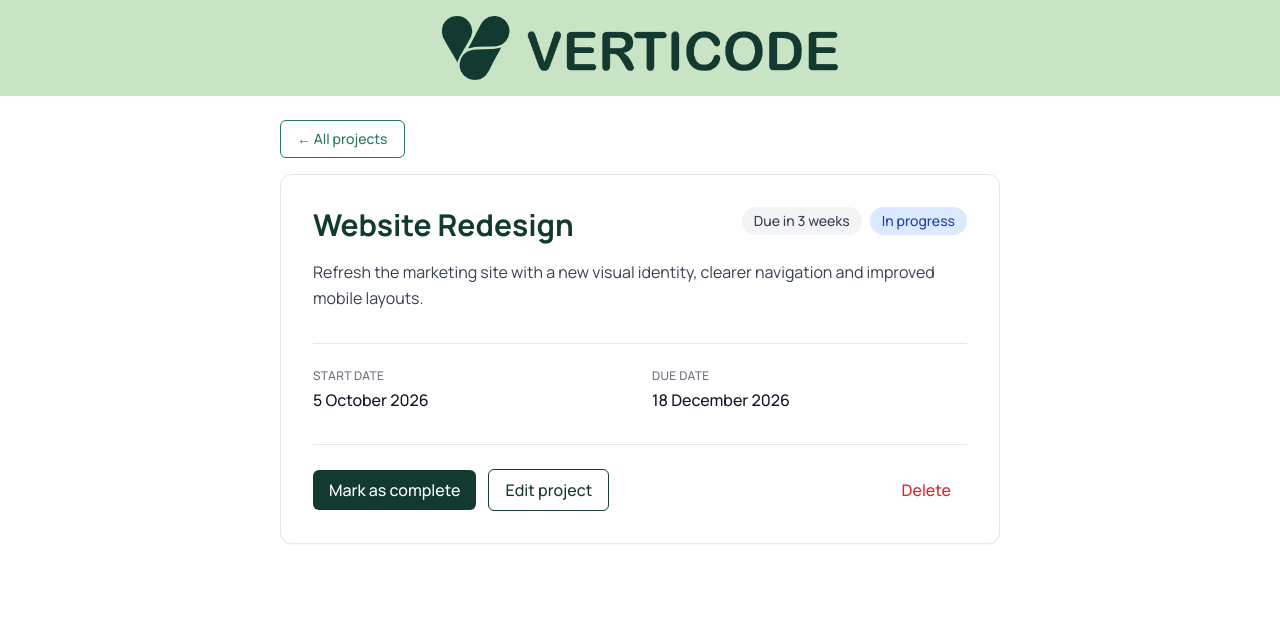
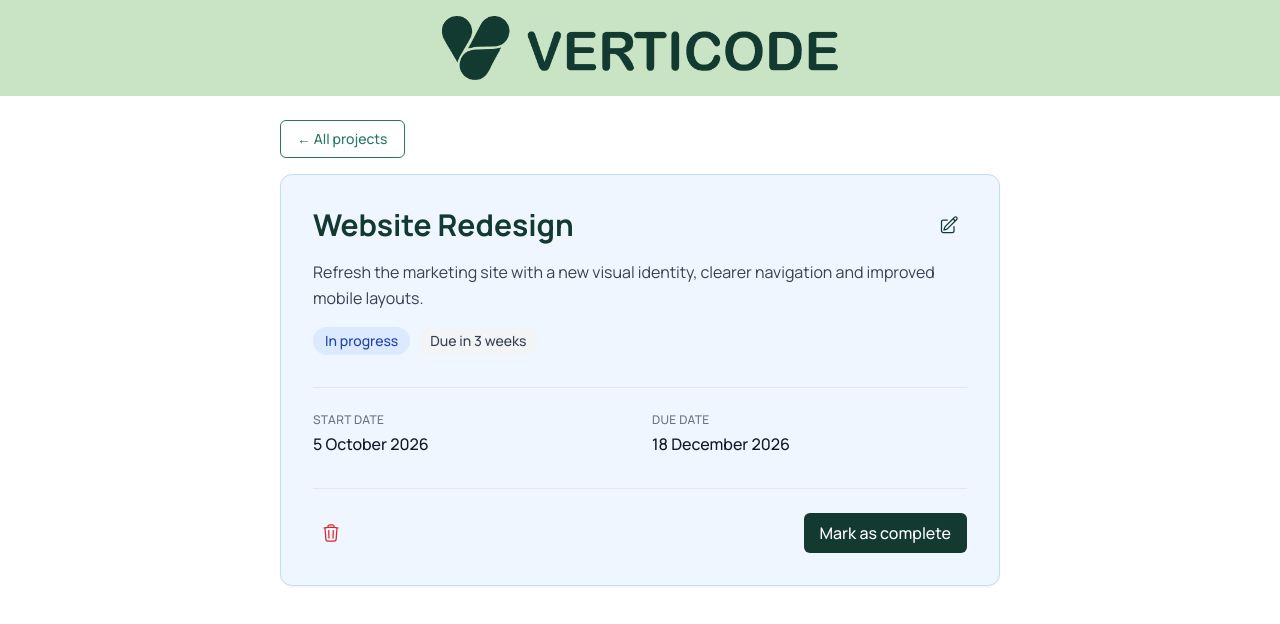
Before and after one commit to amorourke/Verticode-tech-test, a React (Vite) app: page /projects/1 in a window 1280 px wide. Shown: the top 624 px of the page. Built offline with nearby package versions, Linux system fonts and the light colour scheme.

Commit message:
project details UI edited, project status styles added to separate styles document since for consistency

```diff
--- a/src/components/ProjectDetails.tsx
+++ b/src/components/ProjectDetails.tsx
@@ -4,15 +4,12 @@ import { ProjectStatus, type IProject } from "../models/Project";
 import ProjectForm from "./ProjectForm";
 import { formatDate } from "../utils/formatDate";
 import { DUE_DATE_TONE_STYLES, getDueDateLabel } from "../utils/getDueDateLabel";
-
-const STATUS_STYLES: Record<ProjectStatus, string> = {
-  [ProjectStatus.NotStarted]: "bg-gray-100 text-gray-700",
-  [ProjectStatus.InProgress]: "bg-blue-100 text-blue-800",
-  [ProjectStatus.Complete]: "bg-light-green text-green",
-};
+import { OVERDUE_BORDER, STATUS_STYLES } from "../styles/statusStyles";
 
 const PILL = "rounded-full px-3 py-1 text-sm font-medium";
-const CARD ="mt-4 rounded-xl border border-gray-200 bg-white p-6 shadow-sm sm:p-8";
+const CARD_LAYOUT = "mt-4 rounded-xl border p-6 shadow-sm sm:p-8";
+const WHITE_CARD = `${CARD_LAYOUT} border-gray-200 bg-white`;
+const ICON_BUTTON = "rounded-md p-2";
 const BACK_LINK =
   "inline-block rounded-md border border-green-500 bg-transparent px-4 py-2 text-sm font-medium text-green-500 hover:bg-light-green-400";
 
@@ -31,7 +28,7 @@ export default function ProjectDetails({ projects, onDelete, onUpdate }: Project
   if (!project) {
     return (
       <section className="mx-auto w-full max-w-3xl p-6">
-        <div className={`${CARD} text-center`}>
+        <div className={`${WHITE_CARD} text-center`}>
           <p className="mb-4 text-gray-600">Project not found.</p>
           <Link to="/" className={BACK_LINK}>← All projects</Link>
         </div>
@@ -41,13 +38,15 @@ export default function ProjectDetails({ projects, onDelete, onUpdate }: Project
 
   const isEditing = editingId === project.id;
   const dueDateLabel = getDueDateLabel(project);
+  const styles = STATUS_STYLES[project.status];
+  const isOverdue = dueDateLabel?.tone === "overdue";
 
   return (
     <section className="mx-auto w-full max-w-3xl p-6">
       <Link to="/" className={BACK_LINK}>← All projects</Link>
 
       {isEditing ? (
-        <div className={CARD}>
+        <div className={WHITE_CARD}>
           <h1 className="text-2xl font-bold text-green">Edit project</h1>
           <ProjectForm
             initialValues={project}
@@ -60,22 +59,32 @@ export default function ProjectDetails({ projects, onDelete, onUpdate }: Project
           />
         </div>
       ) : (
-        <article className={CARD}>
-          <header className="flex flex-col-reverse items-start gap-3 sm:flex-row sm:justify-between">
+        <article className={`${CARD_LAYOUT} ${styles.card} ${isOverdue ? OVERDUE_BORDER : styles.border}`}>
+          <header className="flex items-start justify-between gap-4">
             <h1 className="text-3xl font-bold text-green">{project.name}</h1>
-            <div className="flex shrink-0 flex-wrap gap-2">
-              {dueDateLabel && (
-                <span className={`${PILL} ${DUE_DATE_TONE_STYLES[dueDateLabel.tone]}`}>
-                  {dueDateLabel.text}
-                </span>
-              )}
-              <span className={`${PILL} ${STATUS_STYLES[project.status]}`}>
-                {project.status}
-              </span>
-            </div>
+            <button
+              type="button"
+              onClick={() => setEditingId(project.id)}
+              aria-label="Edit project"
+              title="Edit project"
+              className={`${ICON_BUTTON} shrink-0 text-green hover:bg-black/5`}>
+              {/* pencil icon */}
+              <svg xmlns="http://www.w3.org/2000/svg" fill="none" viewBox="0 0 24 24" strokeWidth={1.5} stroke="currentColor" className="h-5 w-5" aria-hidden="true">
+                <path strokeLinecap="round" strokeLinejoin="round" d="m16.862 4.487 1.687-1.688a1.875 1.875 0 1 1 2.652 2.652L10.582 16.07a4.5 4.5 0 0 1-1.897 1.13L6 18l.8-2.685a4.5 4.5 0 0 1 1.13-1.897l8.932-8.931Zm0 0L19.5 7.125M18 14v4.75A2.25 2.25 0 0 1 15.75 21H5.25A2.25 2.25 0 0 1 3 18.75V8.25A2.25 2.25 0 0 1 5.25 6H10" />
+              </svg>
+            </button>
           </header>
 
           <p className="mt-4 leading-relaxed text-gray-700">{project.description}</p>
+
+          <div className="mt-4 flex flex-wrap gap-2">
+            <span className={`${PILL} ${styles.badge}`}>{project.status}</span>
+            {dueDateLabel && (
+              <span className={`${PILL} ${DUE_DATE_TONE_STYLES[dueDateLabel.tone]}`}>
+                {dueDateLabel.text}
+              </span>
+            )}
+          </div>
 
           <dl className="mt-8 grid gap-6 border-t border-gray-200 pt-6 sm:grid-cols-2">
             <div>
@@ -90,7 +99,19 @@ export default function ProjectDetails({ projects, onDelete, onUpdate }: Project
             </div>
           </dl>
 
-          <div className="mt-8 flex flex-wrap items-center gap-3 border-t border-gray-200 pt-6">
+          <div className="mt-8 flex items-center justify-between gap-3 border-t border-gray-200 pt-6">
+            <button
+              type="button"
+              onClick={() => onDelete(project.id)}
+              aria-label="Delete project"
+              title="Delete project"
+              className={`${ICON_BUTTON} text-red-600 hover:bg-red-100`}>
+              {/* bin icon */}
+              <svg xmlns="http://www.w3.org/2000/svg" fill="none" viewBox="0 0 24 24" strokeWidth={1.5} stroke="currentColor" className="h-5 w-5" aria-hidden="true">
+                <path strokeLinecap="round" strokeLinejoin="round" d="m14.74 9-.346 9m-4.788 0L9.26 9m9.968-3.21c.342.052.682.107 1.022.166m-1.022-.165L18.16 19.673a2.25 2.25 0 0 1-2.244 2.077H8.084a2.25 2.25 0 0 1-2.244-2.077L4.772 5.79m14.456 0a48.108 48.108 0 0 0-3.478-.397m-12 .562c.34-.059.68-.114 1.022-.165m0 0a48.11 48.11 0 0 1 3.478-.397m7.5 0v-.916c0-1.18-.91-2.164-2.09-2.201a51.964 51.964 0 0 0-3.32 0c-1.18.037-2.09 1.022-2.09 2.201v.916m7.5 0a48.667 48.667 0 0 0-7.5 0" />
+              </svg>
+            </button>
+
             {project.status === ProjectStatus.NotStarted && (
               <button
                 type="button"
@@ -107,18 +128,6 @@ export default function ProjectDetails({ projects, onDelete, onUpdate }: Project
                 Mark as complete
               </button>
             )}
-            <button
-              type="button"
-              onClick={() => setEditingId(project.id)}
-              className="rounded-md border border-green px-4 py-2 font-medium text-green hover:bg-light-green-400">
-              Edit project
-            </button>
-            <button
-              type="button"
-              onClick={() => onDelete(project.id)}
-              className="ml-auto rounded-md px-4 py-2 font-medium text-red-600 hover:bg-red-50">
-              Delete
-            </button>
           </div>
         </article>
       )}
--- a/src/components/ProjectList.tsx
+++ b/src/components/ProjectList.tsx
@@ -10,35 +10,10 @@ import {
 import { DUE_DATE_TONE_STYLES, getDueDateLabel } from "../utils/getDueDateLabel";
 import { STATUS_DISPLAY_ORDER, sortProjects } from "../utils/sortProjects";
 import { formatDate } from "../utils/formatDate";
+import { OVERDUE_BORDER, STATUS_STYLES } from "../styles/statusStyles";
 
 const LABEL = "mb-1 block text-xs font-medium";
 const SELECT = "w-full rounded-md border border-gray-300 px-2.5 py-1.5 text-sm";
-
-const STATUS_CARD_STYLES: Record<
-  ProjectStatus,
-  { background: string; border: string; badge: string; dot: string }
-> = {
-  [ProjectStatus.NotStarted]: {
-    background: "bg-gray-50 hover:bg-gray-100",
-    border: "border-gray-200",
-    badge: "bg-gray-200 text-gray-700",
-    dot: "bg-gray-400",
-  },
-  [ProjectStatus.InProgress]: {
-    background: "bg-blue-50 hover:bg-blue-100",
-    border: "border-blue-200",
-    badge: "bg-blue-100 text-blue-800",
-    dot: "bg-blue-500",
-  },
-  [ProjectStatus.Complete]: {
-    background: "bg-light-green-400/50 hover:bg-light-green-400",
-    border: "border-light-green-600",
-    badge: "bg-light-green text-green",
-    dot: "bg-green-400",
-  },
-};
-
-const OVERDUE_BORDER = "border-red-400 ring-2 ring-red-100";
 
 interface ProjectListProps {
   projects: IProject[];
@@ -49,7 +24,6 @@ export default function ProjectList({ projects }: ProjectListProps) {
   const filters = parseProjectFilters(searchParams);
   const visibleProjects = sortProjects(filterProjects(projects, filters));
 
-  // One section per status, skipping empty ones. visibleProjects is already sorted by due date.
   const sections = STATUS_DISPLAY_ORDER.map((status) => ({
     status,
     projects: visibleProjects.filter((project) => project.status === status),
@@ -143,7 +117,7 @@ export default function ProjectList({ projects }: ProjectListProps) {
           {sections.map((section) => (
             <section key={section.status}>
               <h2 className="mb-4 flex items-center gap-2 text-lg font-bold text-gray-900">
-                <span className={`h-2.5 w-2.5 rounded-full ${STATUS_CARD_STYLES[section.status].dot}`} />
+                <span className={`h-2.5 w-2.5 rounded-full ${STATUS_STYLES[section.status].dot}`} />
                 {section.status}
                 <span className="text-sm font-medium text-gray-500">{section.projects.length}</span>
               </h2>
@@ -151,13 +125,13 @@ export default function ProjectList({ projects }: ProjectListProps) {
               <ul className="grid gap-6 sm:grid-cols-2 lg:grid-cols-3">
                 {section.projects.map((project) => {
                   const dueDateLabel = getDueDateLabel(project);
-                  const styles = STATUS_CARD_STYLES[project.status];
+                  const styles = STATUS_STYLES[project.status];
                   const isOverdue = dueDateLabel?.tone === "overdue";
                   return (
                     <li key={project.id}>
                       <Link
                         to={`/projects/${project.id}`}
-                        className={`flex h-full flex-col rounded-xl border p-6 transition-colors ${styles.background} ${
+                        className={`flex h-full flex-col rounded-xl border p-6 transition-colors ${styles.card} ${styles.cardHover} ${
                           isOverdue ? OVERDUE_BORDER : styles.border
                         }`}>
                         <span className="line-clamp-2 text-lg font-bold text-gray-900">{project.name}</span>
--- /dev/null
+++ b/src/styles/statusStyles.ts
@@ -0,0 +1,35 @@
+import { ProjectStatus } from "../models/Project";
+
+interface StatusStyle {
+  card: string;
+  cardHover: string;
+  border: string;
+  badge: string;
+  dot: string;
+}
+
+export const STATUS_STYLES: Record<ProjectStatus, StatusStyle> = {
+  [ProjectStatus.NotStarted]: {
+    card: "bg-gray-50",
+    cardHover: "hover:bg-gray-100",
+    border: "border-gray-200",
+    badge: "bg-gray-200 text-gray-700",
+    dot: "bg-gray-400",
+  },
+  [ProjectStatus.InProgress]: {
+    card: "bg-blue-50",
+    cardHover: "hover:bg-blue-100",
+    border: "border-blue-200",
+    badge: "bg-blue-100 text-blue-800",
+    dot: "bg-blue-500",
+  },
+  [ProjectStatus.Complete]: {
+    card: "bg-light-green-400/50",
+    cardHover: "hover:bg-light-green-400",
+    border: "border-light-green-600",
+    badge: "bg-light-green text-green",
+    dot: "bg-green-400",
+  },
+};
+
+export const OVERDUE_BORDER = "border-red-400 ring-2 ring-red-100";
```
Also changed, not shown: public/ui_screenshots/details after.png (added), public/ui_screenshots/details before.png (added).
